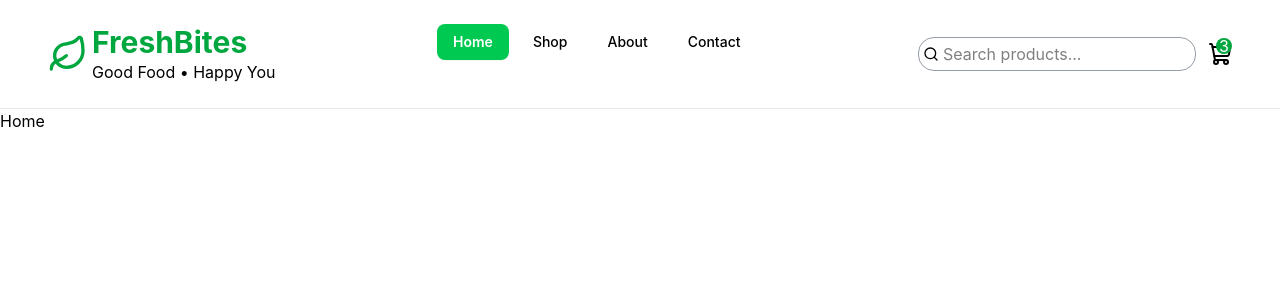
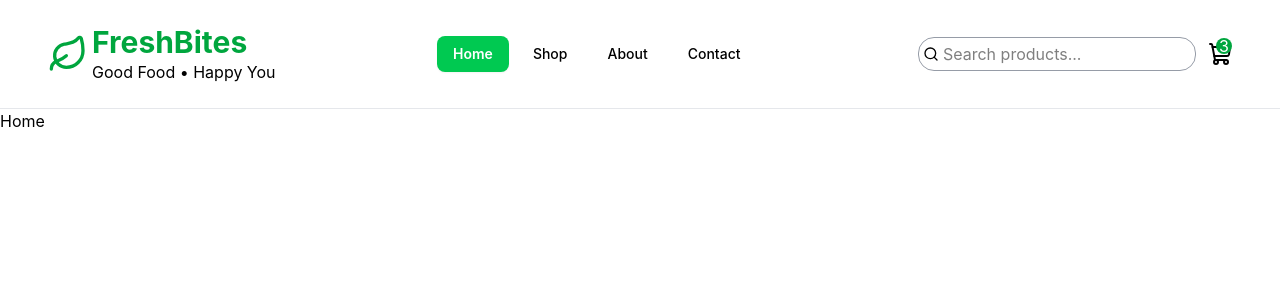
Before and after one commit to Destiny27052005/O-Femi-Natural, a React (Vite) app: page / in a window 1280 px wide. Shown: the top 300 px of the page. Built offline with nearby package versions, Linux system fonts and the light colour scheme.

Commit message:
menu icon added

```diff
--- a/src/components/SiteHeader.jsx
+++ b/src/components/SiteHeader.jsx
@@ -1,5 +1,5 @@
 import { useState } from "react";
-import { Leaf, Search, ShoppingCart } from "lucide-react";
+import { Leaf, Menu, Search, ShoppingCart } from "lucide-react";
 import { NavLink } from "react-router-dom";
 
 const links = [
@@ -22,7 +22,7 @@ function SiteHeader() {
 
     return (
         <div>
-            <header className="flex justify-between px-12 py-6 border-b border-b-gray-200">
+            <header className="flex justify-between place-items-center px-12 py-6 border-b border-b-gray-200">
                 <div className="flex gap-1 place-items-center">
                     <Leaf className="h-10 w-10 text-green-600" />
                     <div>
@@ -54,6 +54,7 @@ function SiteHeader() {
                         <span className="text-white flex w-4 h-4 place-items-center justify-center text-center bg-green-600 rounded-[50%] absolute -top-1 right-0 z-50">3</span>
                     </div>
                 </div>
+                <Menu  className="md:hidden"/>
             </header>
         </div>
     );
```
